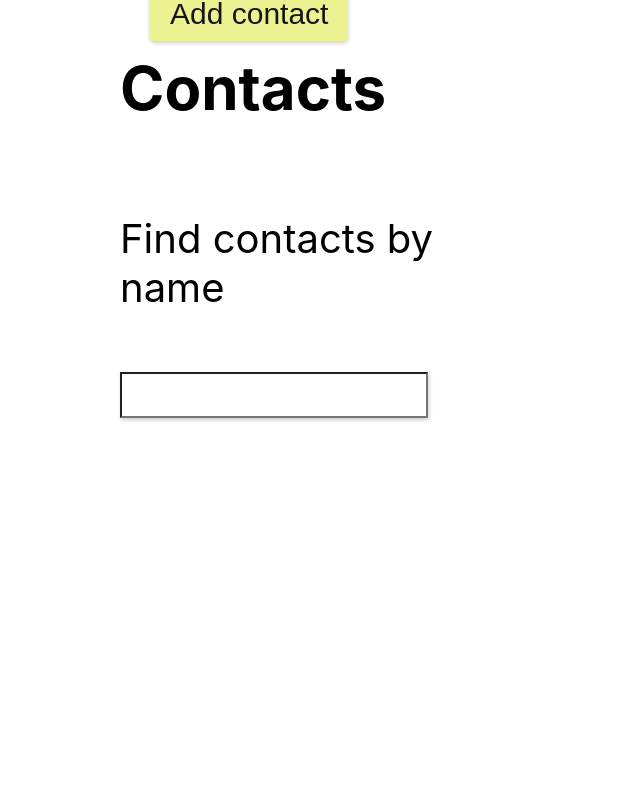
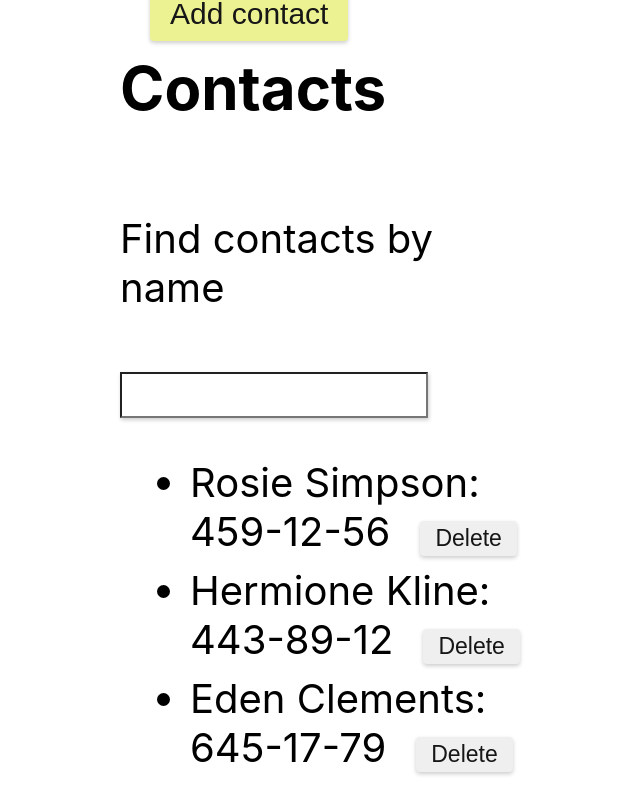
Before and after one commit to Kmaksym1/goit-react-hw-04-phonebook, a React (Create React App) app: page / in a window 1280 px wide. Shown: the part 472-1284 px from the top of the page, without its empty margins (320-960 px from the left). Before the commit the page ends 930 px from the top, so only its background shows below. Built offline with nearby package versions, Linux system fonts and the light colour scheme.

Commit message:
Update App.jsx

```diff
--- a/src/components/App.jsx
+++ b/src/components/App.jsx
@@ -9,9 +9,9 @@
 
 export const App = () => {
   const [contacts, setContacts] = useState([
-    // { id: 'id-1', name: 'Rosie Simpson', number: '459-12-56' },
-    // { id: 'id-2', name: 'Hermione Kline', number: '443-89-12' },
-    // { id: 'id-3', name: 'Eden Clements', number: '645-17-79' },
+    { id: 'id-1', name: 'Rosie Simpson', number: '459-12-56' },
+    { id: 'id-2', name: 'Hermione Kline', number: '443-89-12' },
+    { id: 'id-3', name: 'Eden Clements', number: '645-17-79' },
   ]);
   const [filtered] = useState('');
 
@@ -19,20 +19,13 @@
 
   useEffect(() => {
     const data = localStorage.getItem('cont');
-    console.log("data",data)
     if (data !== []) {
-      console.log("contactsLocaltoNEW",JSON.parse(data))
       return setContacts(JSON.parse(data))
     };
-    // console.log("JSON.parse(data)", JSON.parse(data))
-    // console.log("contactsLocal",contacts)
+  }, []);
 
-  }, []);
-  console.log("contacts",contacts)
   useEffect(() => {
-
     contacts && localStorage.setItem('cont', JSON.stringify(contacts));
-    console.log("JSON.stringify(contacts)",JSON.stringify(contacts))
   }, [contacts]);
 
   const createName = data => {
```
